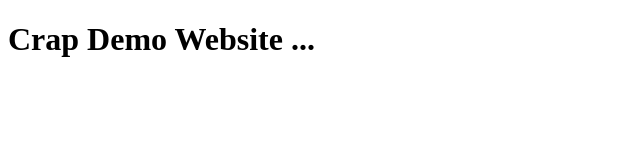
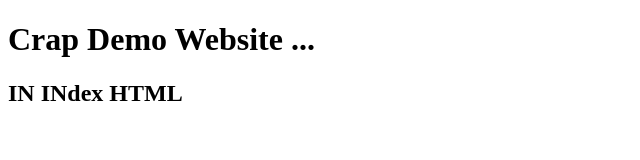
Before and after one commit to ITSid30/crap-demo, a plain HTML site: page index.html in a window 1280 px wide. Shown: the whole page, without its empty margins (0-640 px from the left). Drawn offline with Linux system fonts and the light colour scheme.

Commit message:
modified HTML h2

```diff
--- a/index.html
+++ b/index.html
@@ -7,5 +7,6 @@
 </head>
 <body>
     <h1>Crap Demo Website ...</h1>
+    <h2>IN INdex HTML </h2>
 </body>
 </html>
```
